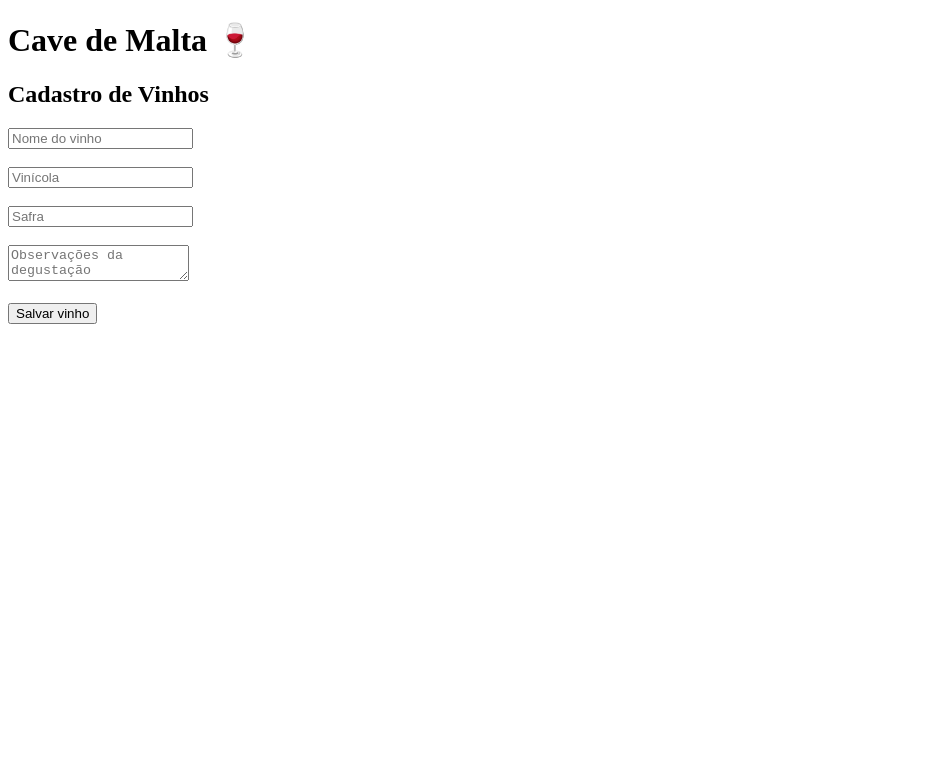
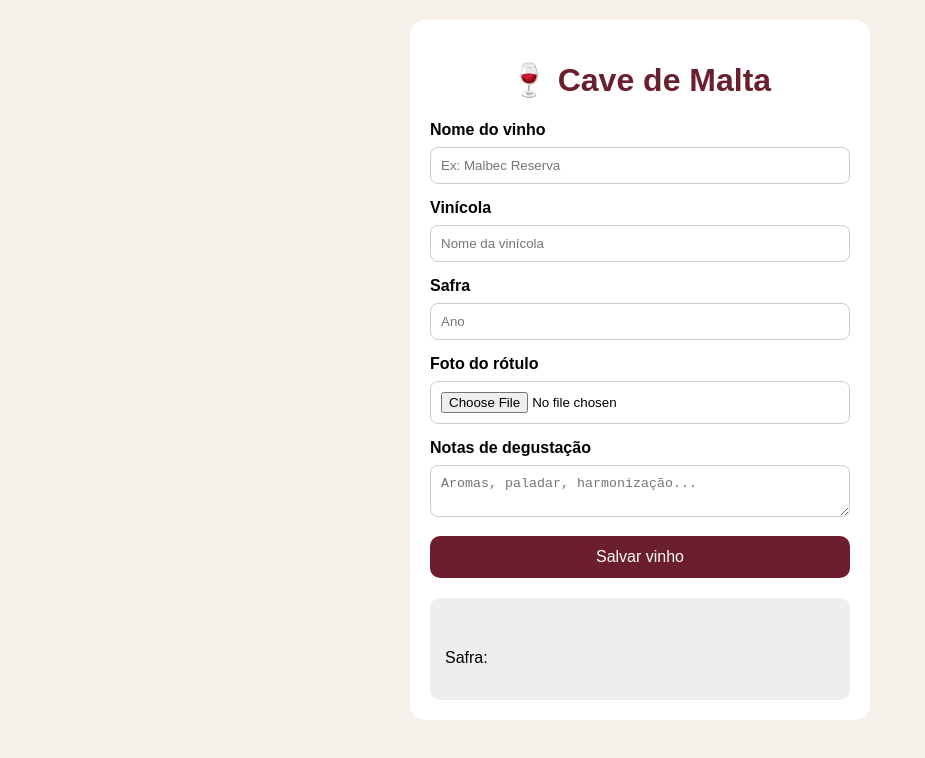
Before and after one commit to MaltaWillian/Cave-de-malta, a website: page index.html in a window 1280 px wide. Both pictures are taken after a click on the button "Salvar vinho". Shown: the whole page, without its empty margins (0-925 px from the left). Drawn offline with Linux system fonts and the light colour scheme.

Commit message:
Enhance index.html with improved structure and styles

```diff
--- a/index.html
+++ b/index.html
@@ -1,25 +1,143 @@
 <!DOCTYPE html>
-<html>
+<html lang="pt-BR">
 <head>
-<title>Cave de Malta</title>
-<meta name="viewport" content="width=device-width, initial-scale=1">
+<meta charset="UTF-8">
+<meta name="viewport" content="width=device-width, initial-scale=1.0">
+
+<title>Cave de Malta 🍷</title>
+
+<style>
+body {
+    font-family: Arial, sans-serif;
+    background: #f5f1ea;
+    margin: 0;
+    padding: 20px;
+}
+
+.container {
+    max-width: 420px;
+    margin: auto;
+    background: white;
+    padding: 20px;
+    border-radius: 15px;
+}
+
+h1 {
+    text-align: center;
+    color: #6b1e2b;
+}
+
+label {
+    font-weight: bold;
+}
+
+input, textarea, select {
+    width: 100%;
+    padding: 10px;
+    margin: 8px 0 15px;
+    border-radius: 8px;
+    border: 1px solid #ccc;
+    box-sizing: border-box;
+}
+
+button {
+    width: 100%;
+    padding: 12px;
+    background: #6b1e2b;
+    color: white;
+    border: none;
+    border-radius: 10px;
+    font-size: 16px;
+}
+
+#foto {
+    margin-bottom: 15px;
+}
+
+.vinho {
+    margin-top: 20px;
+    padding: 15px;
+    background: #eee;
+    border-radius: 10px;
+}
+</style>
+
 </head>
 
 <body>
 
-<h1>Cave de Malta 🍷</h1>
+<div class="container">
 
-<h2>Cadastro de Vinhos</h2>
+<h1>🍷 Cave de Malta</h1>
 
-<input placeholder="Nome do vinho"><br><br>
+<label>Nome do vinho</label>
+<input id="nome" placeholder="Ex: Malbec Reserva">
 
-<input placeholder="Vinícola"><br><br>
+<label>Vinícola</label>
+<input id="vinicola" placeholder="Nome da vinícola">
 
-<input placeholder="Safra"><br><br>
+<label>Safra</label>
+<input id="safra" placeholder="Ano">
 
-<textarea placeholder="Observações da degustação"></textarea><br><br>
+<label>Foto do rótulo</label>
+<input id="foto" type="file" accept="image/*">
 
-<button>Salvar vinho</button>
+<label>Notas de degustação</label>
+<textarea id="nota" placeholder="Aromas, paladar, harmonização..."></textarea>
+
+<button onclick="salvar()">Salvar vinho</button>
+
+<div id="lista"></div>
+
+</div>
+
+<script>
+
+function salvar(){
+
+let vinho = {
+nome: document.getElementById("nome").value,
+vinicola: document.getElementById("vinicola").value,
+safra: document.getElementById("safra").value,
+nota: document.getElementById("nota").value
+};
+
+let vinhos = JSON.parse(localStorage.getItem("vinhos")) || [];
+
+vinhos.push(vinho);
+
+localStorage.setItem("vinhos", JSON.stringify(vinhos));
+
+alert("Vinho salvo com sucesso! 🍷");
+
+mostrar();
+
+}
+
+function mostrar(){
+
+let lista = document.getElementById("lista");
+lista.innerHTML="";
+
+let vinhos = JSON.parse(localStorage.getItem("vinhos")) || [];
+
+vinhos.forEach(v => {
+
+lista.innerHTML += `
+<div class="vinho">
+<b>${v.nome}</b><br>
+${v.vinicola}<br>
+Safra: ${v.safra}<br><br>
+${v.nota}
+</div>`;
+
+});
+
+}
+
+mostrar();
+
+</script>
 
 </body>
 </html>
```
